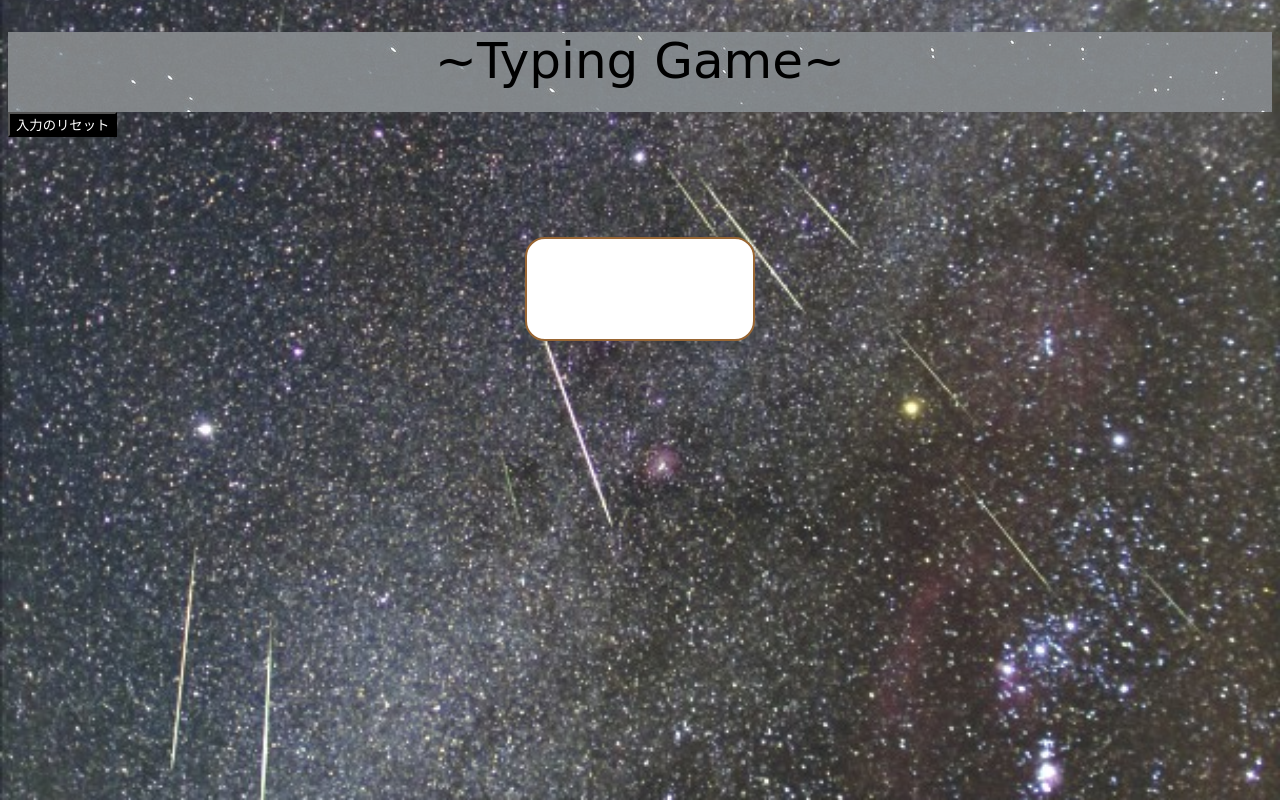
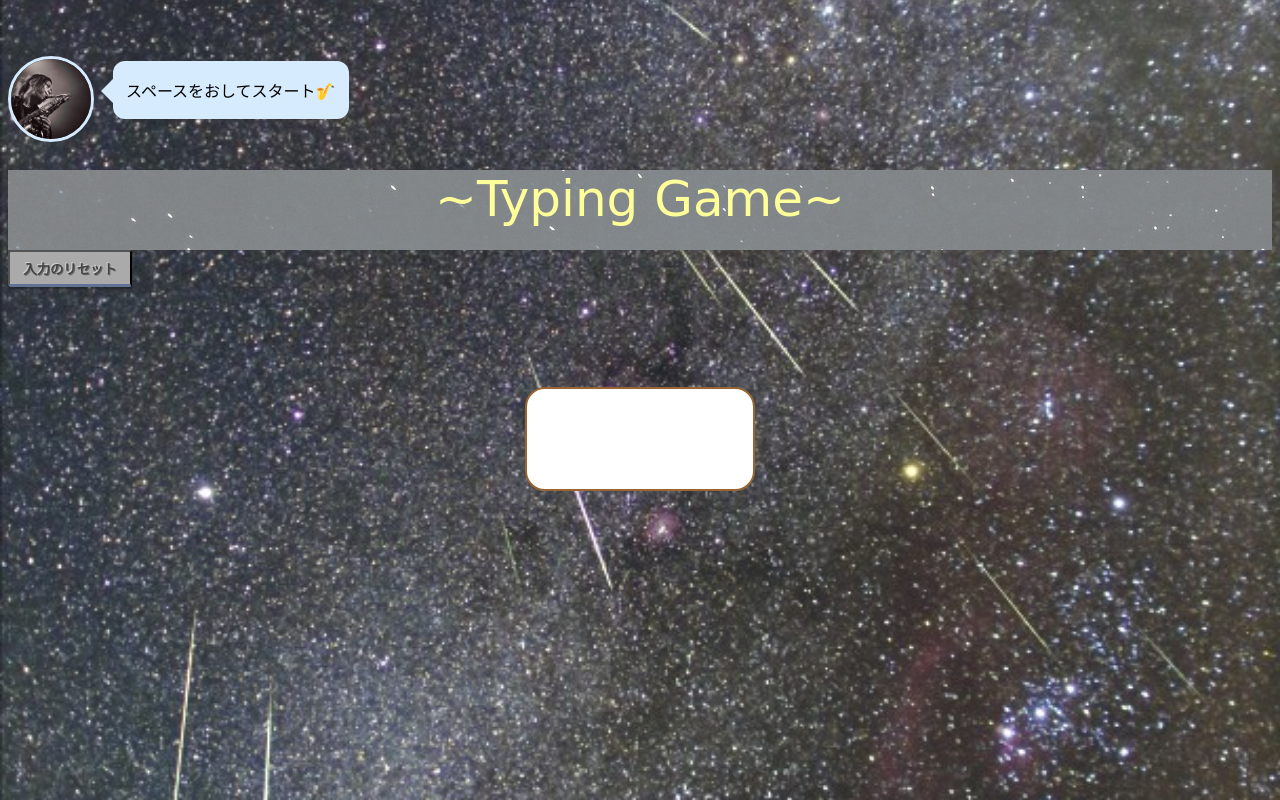
Before and after one commit to 24zawayuta/typing-game, a Django app: page / in a window 1280 px wide. Run offline with Django 3.2, Linux system fonts and the light colour scheme.

Commit message:
add slide sax player

```diff
--- a/blog/static/css/mainGame.js
+++ b/blog/static/css/mainGame.js
@@ -79,6 +79,7 @@ function typeGame(){
         count++;
         if (count < queNum){
             document.getElementById("frame").innerHTML = Alphabet[rand[count]];
+			document.getElementById("success").innerHTML="";
         }else{
 			if(total==count){//成功時
 				successcount+=1;
@@ -98,11 +99,11 @@ function typeGame(){
 				}
 				for(var j=0;j<3;j++){
 					if(besttime[j]!=700){
-						rankleng+="Rank "+(Number(j)+Number(1))+":"+besttime[j]+";";
+						rankleng+="Rank "+(Number(j)+Number(1))+":"+besttime[j]+" ";
 					}
 				}
 				document.getElementById("rank").innerHTML=rankleng;
-				document.getElementById("success").innerHTML =successcount+"回目の成功!!<br>thistime:"+(finSeconds-stSeconds)+"<br><img src='static/css/success.jpg'>";
+				document.getElementById("success").innerHTML ="Congratulation!! thistime:"+(finSeconds-stSeconds)+"<br><img src='static/css/success.jpg'>";
 				document.getElementById("fail").innerHTML="";
 			}
 			else{//失敗時
@@ -122,10 +123,10 @@ function typeGame(){
 				}
 				for(var i=0;i<26;i++){
 					if(misscount[i]==mx){
-						missfreqleng+=Alphabet[i]+",";
+						missfreqleng+=Alphabet[i]+" ";
 					}
 				}
-				document.getElementById("failcount").innerHTML="あなたが最も頻繁に間違えるのは"+missfreqleng;
+				document.getElementById("failcount").innerHTML="あなたが最も頻繁に間違えるのは、"+missfreqleng;
 				document.getElementById("success").innerHTML="";
 				document.getElementById("fail").innerHTML = 'マッチング率：'+(count*100/total).toFixed(0)+'%<br>間違えたキー:'+leng;
 				for(var i=0;i<queNum;i++){
--- a/blog/static/css/style.css
+++ b/blog/static/css/style.css
@@ -20,6 +20,7 @@
   margin: auto;
   font-size: 50px;
   text-align: center;
+  color: #FFFF99;
 }
 #fail{
   font-family: 'Comic Sans MS';
@@ -27,11 +28,13 @@
   width: 600px;
   height: 80px;
   margin: auto;
-  font-size: 20px;
+  font-size: 50px;
   text-align: center;
-  color:blue;
+  color:#CCFFFF;
 }
 #success{
+  animation: fadeIn 2s ease 0s 1 normal;
+  -webkit-animation: fadeIn 2s ease 0s 1 normal;
   font-family: 'Comic Sans MS';
   position: center;
   margin: auto;
@@ -49,7 +52,7 @@
   margin: auto;
   font-size: 40px;
   text-align: center;
-  color:blue;
+  color:#CCFFFF;
 }
 body {
   background-image: url('star.jpg');
@@ -69,7 +72,88 @@ body {
  border-radius: 20px;
  font-size: 50px;
 }
+
 .button{
-	background-color: black;
-	color:white;
+    display: inline-block;
+    padding: 0.5em 1em;
+    text-decoration: none;
+    background: #AAAAAA;/*ボタン色*/
+    color: #444444;
+    box-shadow: 0px 2px 2px rgba(0, 0, 0, 0.29);
+    border-bottom: solid 3px #627295;
+    border-radius: 3px;/*角の丸み*/
+    font-weight: bold;
+    text-shadow: -1px -1px rgba(255, 255, 255, 0.44), 1px 1px rgba(0, 0, 0, 0.38);
+  }
+.button:active{/*ボタンを押したとき*/
+    -ms-transform: translateY(4px);
+    -webkit-transform: translateY(4px);
+    transform: translateY(4px);
+    box-shadow: 0px 0px 1px rgba(0, 0, 0, 0.2);
+    border-bottom: none;
 }
+
+.seika {
+    animation: fadeIn 2s ease 0s 1 normal;
+    -webkit-animation: fadeIn 2s ease 0s 1 normal;
+}
+
+@keyframes fadeIn {
+    0% {opacity: 0}
+    100% {opacity: 1}
+}
+
+@-webkit-keyframes fadeIn {
+    0% {opacity: 0}
+    100% {opacity: 1}
+}
+.balloon5 {
+    animation: fadeIn 2s ease 0s 1 normal;
+    -webkit-animation: fadeIn 2s ease 0s 1 normal;
+}
+.balloon5 {
+    width: 100%;
+    margin: 1.5em 0;
+    overflow: hidden;
+}
+
+.balloon5 .faceicon {
+    float: left;
+    margin-right: -90px;
+    width: 80px;
+}
+
+.balloon5 .faceicon img{
+    width: 100%;
+    height: auto;
+    border: solid 3px #d7ebfe;
+    border-radius: 50%;
+}
+
+.balloon5 .chatting {
+    width: 100%;
+}
+
+.says {
+    display: inline-block;
+    position: relative;
+    margin: 5px 0 0 105px;
+    padding: 17px 13px;
+    border-radius: 12px;
+    background: #d7ebfe;
+}
+
+.says:after {
+    content: "";
+    display: inline-block;
+    position: absolute;
+    top: 18px;
+    left: -24px;
+    border: 12px solid transparent;
+    border-right: 12px solid #d7ebfe;
+}
+
+.says p {
+    margin: 0;
+    padding: 0;
+}
--- a/blog/templates/blog/index.html
+++ b/blog/templates/blog/index.html
@@ -7,6 +7,16 @@
 　　<link rel="stylesheet" type="text/css" media="screen,print" href="{% static 'css/style.css' %}" />
 　</head>
 　<body>
+  <div class="balloon5">
+  <div class="faceicon">
+  <div class="seika"><a href="" target="_blank"><img src="{% static 'css/sax.jpg' %}" width="100" height="100"></a></div>
+  </div>
+  <div class="chatting">
+    <div class="says">
+      <p>スペースをおしてスタート&#x1f3b7</p>
+    </div>
+  </div>
+</div>
    <div class="background">
     <div class="color">
     <div class="content">
@@ -15,14 +25,15 @@
 	</div>
 	</div>
 	<input type="button" class="button" id="restart" value="入力のリセット" onclick="gameSet()">
+	</input>
 	<div id ="rank"></div>
     <div id ="failcount"></div>
     <div id="frame">
 	</div>
-　　　<script type="text/javascript" src="{% static 'css/maingame.js' %}"></script>
-	<div id ="success">
+    <div id ="success">
 	</div>
 	<div id ="fail">
 	</div>
+　　　<script type="text/javascript" src="{% static 'css/maingame.js' %}"></script>
 　</body>
 </html>
```
Also changed, not shown: blog/static/css/sax.jpg (added).
